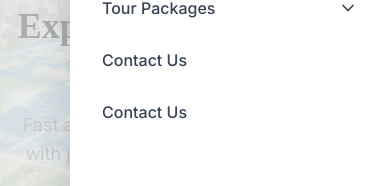
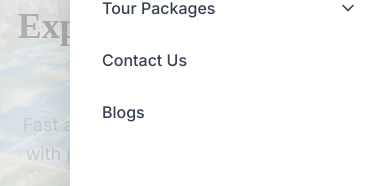
Before and after one commit to SuprimKhatri77/dreamwise-connect, a Next.js app: page / in a window 390 px wide. Both pictures are taken after a click on the button 354 px from the left and 76 px from the top of the page. Shown: the part 261-447 px from the top of the page. Built offline with nearby package versions, Linux system fonts and the light colour scheme.

Commit message:
updated the nav link name in mobile sidebar

```diff
--- a/components/navbar.tsx
+++ b/components/navbar.tsx
@@ -541,7 +541,7 @@ old text-gray-600"
                   className="block px-4 py-3 text-gray-700 hover:bg-blue-50 rounded-lg transition-colors font-medium"
                   onClick={closeMobileMenu}
                 >
-                  Contact Us
+                  Blogs
                 </Link>
               </div>
             </div>
```
